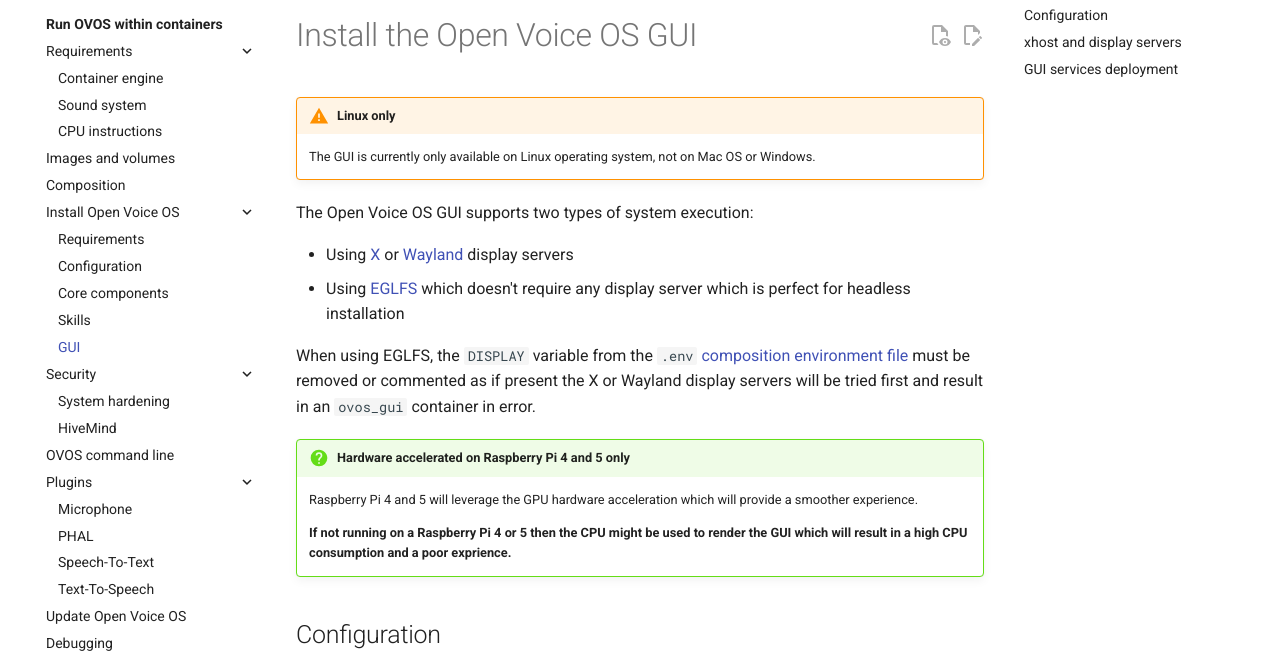
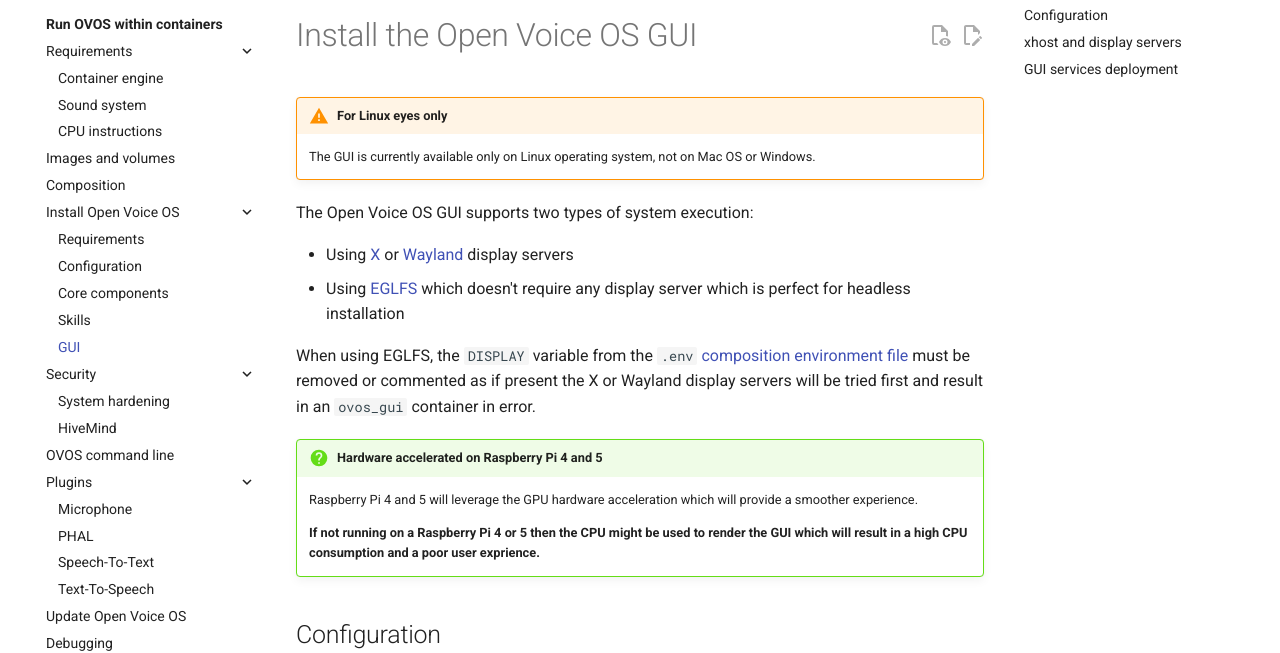
Before and after one commit to OpenVoiceOS/ovos-docker, an MkDocs documentation site: the page built from docs/getting-started/docker/installation/gui.md, in a window 1280 px wide and 900 px high. Shown: the part 171-824 px from the top of the window. Built offline with MkDocs 1.6.1 and Material for MkDocs 9.7.7, drawn with Linux system fonts in a browser that asks for light colours; emoji names are drawn with the system emoji font; plug-ins that fetch from the network failed and are left out; comment, search, counter and statistics services are not loaded.

Commit message:
Fixes and additions

```diff
--- a/docs/getting-started/docker/installation/gui.md
+++ b/docs/getting-started/docker/installation/gui.md
@@ -1,8 +1,8 @@
 # Install the Open Voice OS GUI
 
-!!! warning "Linux only"
+!!! warning "For Linux eyes only"
 
-    The GUI is currently only available on Linux operating system, not on Mac OS or Windows.
+    The GUI is currently available only on Linux operating system, not on Mac OS or Windows.
 
 The Open Voice OS GUI supports two types of system execution:
 
@@ -11,11 +11,11 @@
 
 When using EGLFS, the `DISPLAY` variable from the `.env` [composition environment file](../composition.md#environment-files) must be removed or commented as if present the X or Wayland display servers will be tried first and result in an `ovos_gui` container in error.
 
-!!! question "Hardware accelerated on Raspberry Pi 4 and 5 only"
+!!! question "Hardware accelerated on Raspberry Pi 4 and 5"
 
     Raspberry Pi 4 and 5 will leverage the GPU hardware acceleration which will provide a smoother experience.
 
-    **If not running on a Raspberry Pi 4 or 5 then the CPU might be used to render the GUI which will result in a high CPU consumption and a poor exprience.**
+    **If not running on a Raspberry Pi 4 or 5 then the CPU might be used to render the GUI which will result in a high CPU consumption and a poor user exprience.**
 
 ## Configuration
 
```
Also changed, not shown: docs/getting-started/docker/images.md (+4 -0 lines).
